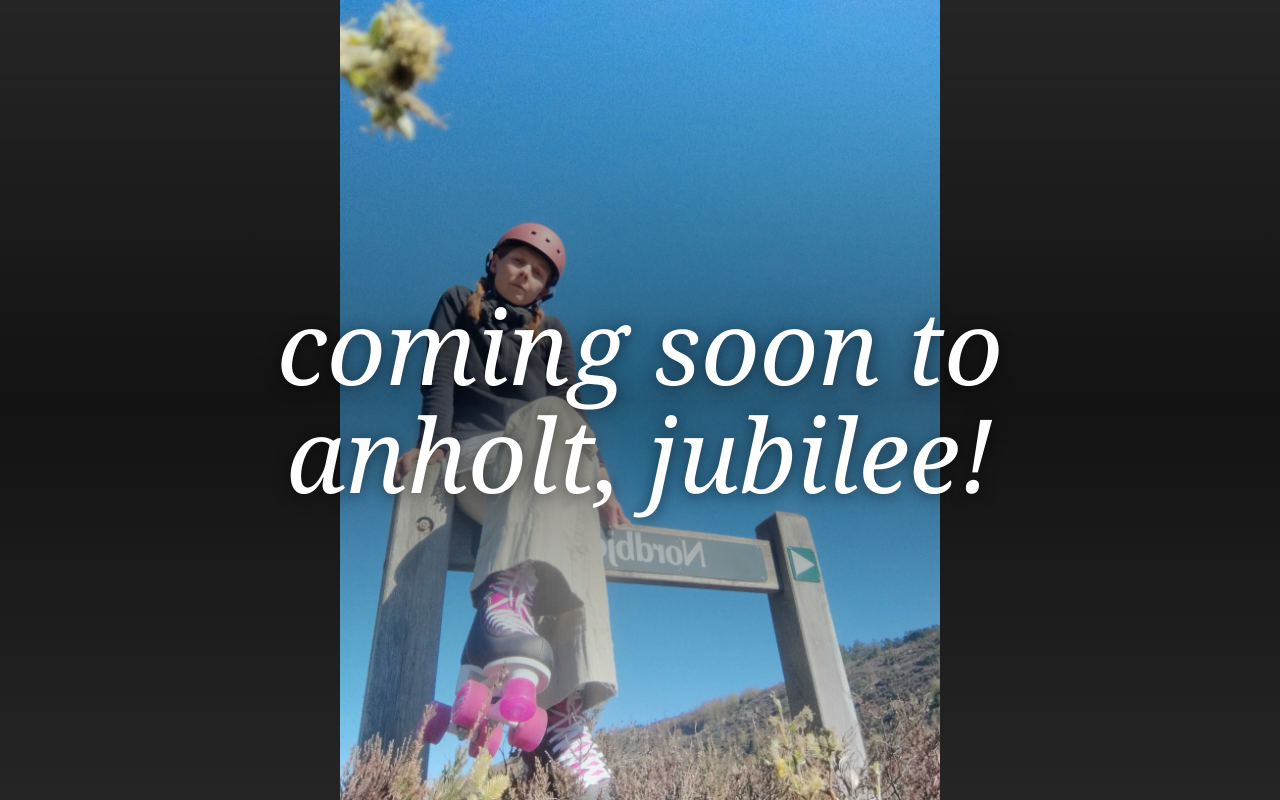
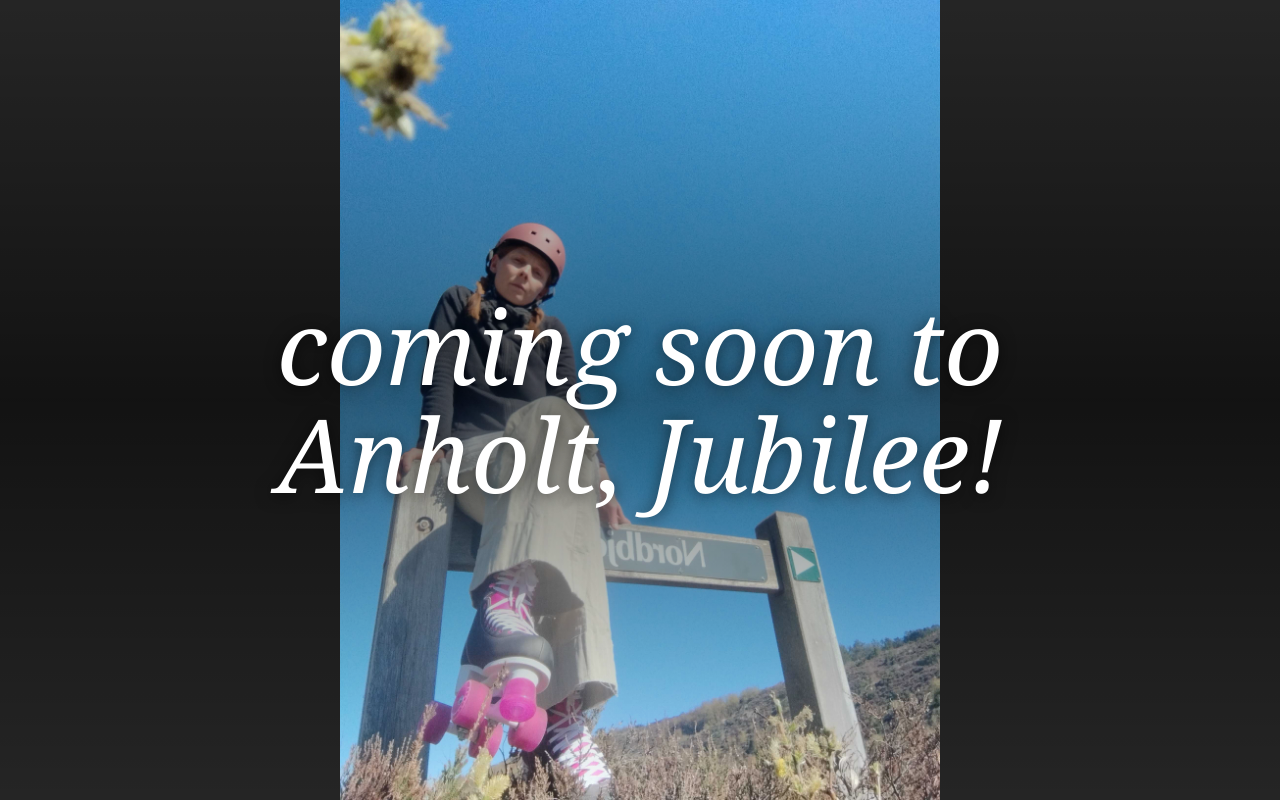
Before and after one commit to oscarStorm/jubilee, a plain HTML site: page index.html in a window 1280 px wide. Drawn offline with Linux system fonts and the light colour scheme.

Commit message:
changed text

```diff
--- a/index.html
+++ b/index.html
@@ -54,7 +54,7 @@
   <main class="hero">
     <img src="assets/leo1.jpg" alt="" width="2448" height="3264">
     <header>
-      <h1>coming soon to anholt, jubilee!</h1>
+      <h1>coming soon to Anholt, Jubilee!</h1>
     </header>
   </main>
 </body>
```
